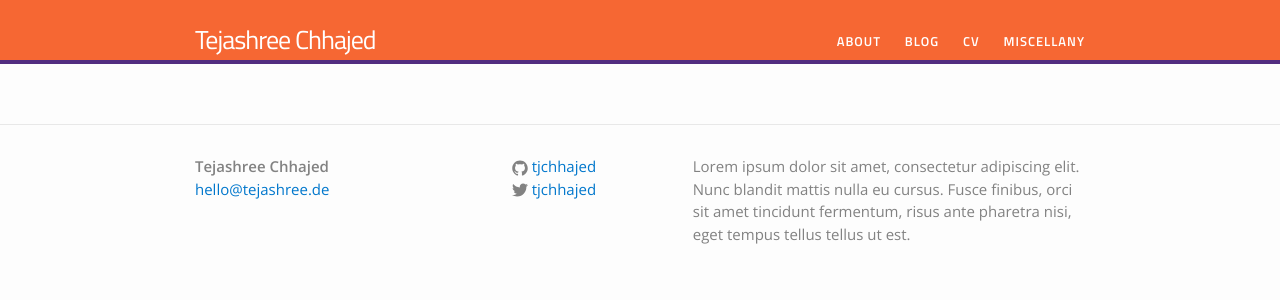
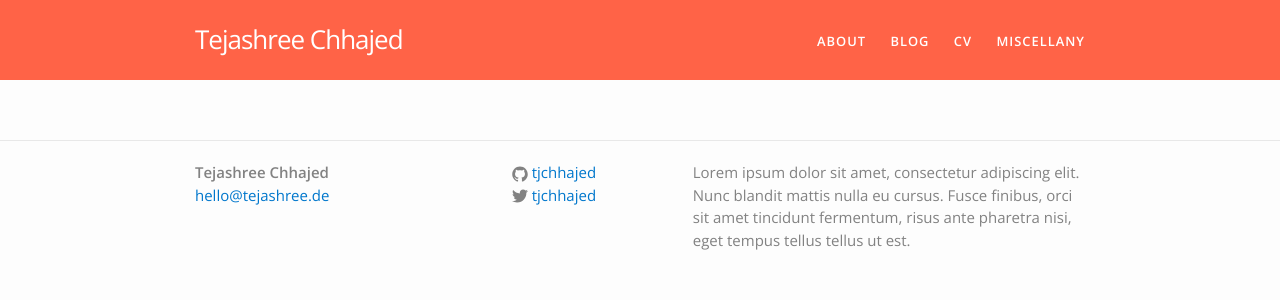
Before and after one commit to tjchhajed/tejashree.de, a Jekyll site: the page built from index.html, in a window 1280 px wide. Shown: the top 300 px of the page. Built offline with Jekyll 4.4.1, drawn with Linux system fonts in a browser that asks for light colours.

Commit message:
styles edited

```diff
--- a/_sass/_header.scss
+++ b/_sass/_header.scss
@@ -2,10 +2,10 @@
  * Site header
  */
 .site-header {
-    border-top: 0px solid $grey-color-dark;
-	border-bottom: 4px solid $clemson-purple;
-    min-height: 56px;
-    background: #f66733;
+
+    min-height: 80px;
+    background: #FF6347;
+    // background: #0077ff;
     // Positioning context for the mobile navigation icon
     position: relative;
 
@@ -19,7 +19,7 @@
     margin-bottom: 0;
     float: left;
     font-weight: 500;
-		font-family: 'Titillium Web', sans-serif;
+		font-family: 'Open Sans', sans-serif;
     color: #ffffff;
     &,
     &:visited {
@@ -53,7 +53,7 @@
 	padding: 0;
 	list-style-type: none;
 	text-transform: uppercase;
-		font-family: 'Titillium Web', sans-serif;
+		font-family: 'Open Sans', sans-serif;
 
 }
 
@@ -82,16 +82,15 @@
 	letter-spacing: 0;
 	line-height: 1.2em;
 	padding: 4px 10px;
-color: #522d80;
+  color: #999999;
 
 }
 
 .site-nav .sub-menu a:hover {
-	color: $clemson-orange;
+	color: black;
 }
 .site-nav  .sub-menu {
 	background: #ffffff;
-	border-color: $clemson-purple;
 	min-width: 265px;
 
 	z-index:2147483647;
@@ -157,9 +156,7 @@ z-index:999;
 
     .page-link {
         color: #ffffff;
-    background: $clemson-orange;
         line-height: $base-line-height;
-
         // Gaps between nav items, but not on the first one
         &:not(:first-child) {
             margin-left: 20px;
--- a/_sass/_layout.scss
+++ b/_sass/_layout.scss
@@ -74,8 +74,9 @@
  * Site footer
  */
 .site-footer {
+
     border-top: 1px solid $grey-color-light;
-    padding: $spacing-unit 0;
+    padding-top: 20px;
 }
 
 .footer-heading {
@@ -183,8 +184,8 @@ h1 /* .post-title */ {
 /*    font-size: 42px; */
     letter-spacing: -1px;
     line-height: 1;
-		font-family: 'Titillium Web', sans-serif;
-		color: #522d80;
+		font-family: 'Open Sans', sans-serif;
+		color: black;
 
     @include media-query($on-laptop) {
 /*        font-size: 36px; */
@@ -195,7 +196,7 @@ h1 /* .post-title */ {
     margin-bottom: $spacing-unit;
 
     h2 {
-		font-family: 'Titillium Web', sans-serif;
+		font-family: 'Open Sans', sans-serif;
 	font-weight: 500;
 /*        font-size: 32px; */
 
@@ -237,7 +238,7 @@ ul.listing {
 ul.listing li.listing-seperator {
 	padding-top: 15px;
 	font-weight: bold;
-	font-family: 'Titillium Web', sans-serif;
+	font-family: 'Open Sans', sans-serif;
 	font-size: 1.17em;
 }
 
@@ -250,7 +251,7 @@ ul.listing li.listing-item time {
 }
 
 ul.listing li.listing-item a {
-	color: $clemson-purple;
-	font-weight: 400;
-	font-family: 'Titillium Web', sans-serif;
+	color: #0077cc;
+	font-weight: 300;
+	font-family: 'Open Sans', sans-serif;
 }
--- a/css/main.scss
+++ b/css/main.scss
@@ -2,8 +2,6 @@
 # Only the main Sass file needs front matter (the dashes are enough)
 ---
 @charset "utf-8";
-
-
 
 // Our variables
 $base-font-family: 'Open Sans', Helvetica, Arial, sans-serif;
```
